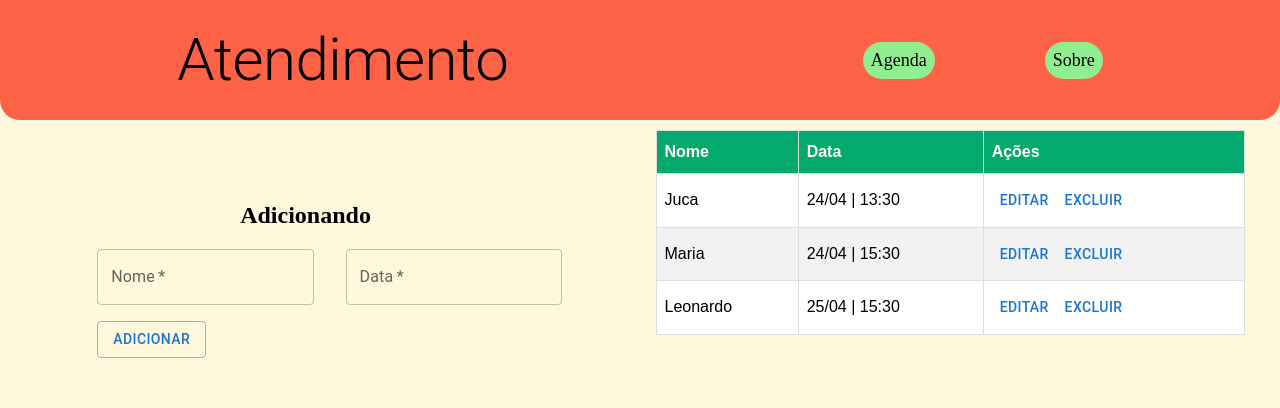
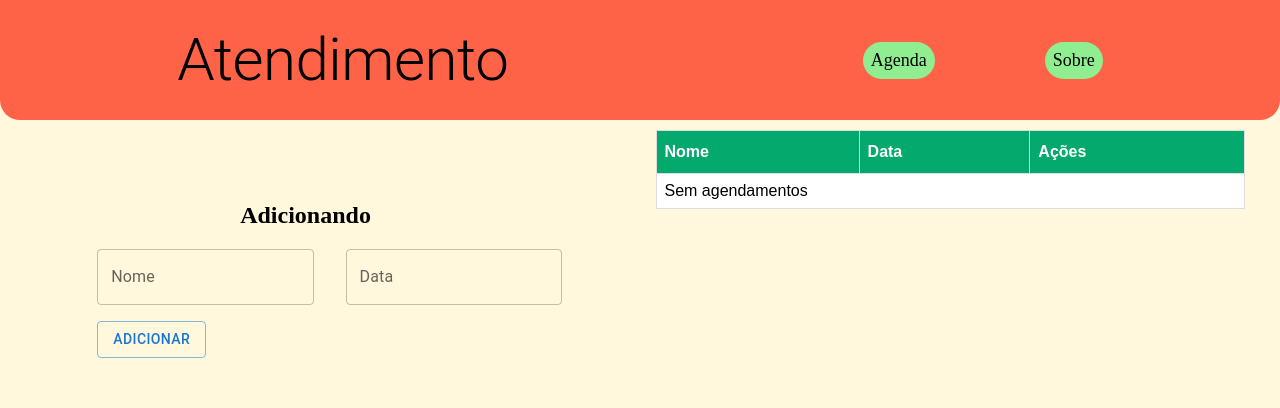
Before and after one commit to CaioCesarP/Agenda-atendimento, a React (Create React App) app: page / in a window 1280 px wide. Shown: the top 408 px of the page. Built offline with nearby package versions, Linux system fonts and the light colour scheme.

Commit message:
feat/necessário alterações

```diff
--- a/src/components/Components-Content/addUser.js
+++ b/src/components/Components-Content/addUser.js
@@ -1,54 +1,49 @@
-import React from "react";
+import React, { useState } from "react";
 import { TextField, Button } from "@mui/material";
 
 const AddUser = (props) => {
-  const [user, setUser] = React.useState(props.initialState);
+  const [user, setUser] = useState(props.initialState);
 
-  const HandleChange = (event) => {
+  const HandleChangeInput = (event) => {
     const { nome, value } = event.target;
 
     setUser({ ...user, [nome]: value });
   };
 
   return (
-    <div>
+    <form
+      onSubmit={(event) => {
+        event.preventDefault();
+        // if (user.nome !== null && user.data !== null) return
+
+        props.addUser(user);
+        setUser(props.initialState);
+      }}
+    >
       <div className="box-input">
         <TextField
-          required
           name="nome"
           type="text"
           className="input input--nome"
           label="Nome"
           value={user.nome}
-          onChange={HandleChange}
+          onChange={HandleChangeInput}
         />
         <TextField
-          required
           name="data"
           type="text"
           className="input input--data"
           label="Data"
           value={user.data}
-          onChange={HandleChange}
+          onChange={HandleChangeInput}
         />
       </div>
       <div className="box-button">
         <div className="adjust-1">
-          <Button
-            variant="outlined"
-            onClick={(event) => {
-              event.preventDefault();
-              if (user.nome === "" || !user.data === "") return;
-
-              props.addUser(user);
-              setUser(props.initialFormState);
-            }}
-          >
-            adicionar
-          </Button>
+          <Button type="submit" variant="outlined">adicionar</Button>
         </div>
       </div>
-    </div>
+    </form>
   );
 };
 
--- a/src/components/Components-Content/editUser.js
+++ b/src/components/Components-Content/editUser.js
@@ -15,7 +15,13 @@ const EditUser = (props) => {
   };
 
   return (
-    <div>
+    <form
+      onSubmit={(event) => {
+        event.preventDefault();
+
+        props.updateUser(user.id, user);
+      }}
+    >
       <div className="box-input">
         <TextField
           name="nome"
@@ -34,22 +40,13 @@ const EditUser = (props) => {
       </div>
       <div className="box-button">
         <div className="adjust-1">
-          <Button
-            variant="outlined"
-            onClick={(event) => {
-              event.preventDefault();
-
-              props.updateUser(user.id, user);
-            }}
-          >
-            editar
-          </Button>
+          <Button type="submit" variant="outlined">editar</Button>
           <Button variant="outlined" onClick={() => props.setEditing(false)}>
             cancelar
           </Button>
         </div>
       </div>
-    </div>
+    </form>
   );
 };
 
--- a/src/components/Content.js
+++ b/src/components/Content.js
@@ -2,26 +2,27 @@ import Table from "./Components-Content/Table";
 import AddUser from "./Components-Content/addUser";
 import EditUser from "./Components-Content/editUser";
 
-import React from "react";
+import React, { useState } from "react";
 
 const Content = () => {
   const usersData = [
-    { id: 1, nome: "Juca", data: "24/04 | 13:30" },
-    { id: 2, nome: "Maria", data: "24/04 | 15:30" },
-    { id: 3, nome: "Leonardo", data: "25/04 | 15:30" },
+    // { id: 1, nome: "Juca", data: "24/04 | 13:30" },
+    // { id: 2, nome: "Maria", data: "24/04 | 15:30" },
+    // { id: 3, nome: "Leonardo", data: "25/04 | 15:30" },
   ];
 
   const initialState = { id: null, nome: "", data: "" };
 
-  const [users, setUsers] = React.useState(usersData);
+  const [users, setUsers] = useState(usersData);
 
-  const [editing, setEditing] = React.useState(false);
+  const [editing, setEditing] = useState(false);
 
-  const [currentUser, setCurrentUser] = React.useState(initialState);
+  const [currentUser, setCurrentUser] = useState(initialState);
 
   const addUser = (user) => {
     user.id = users.length + 1;
 
+    console.log(user.id)
     setUsers([...users, user]);
   };
 
```
